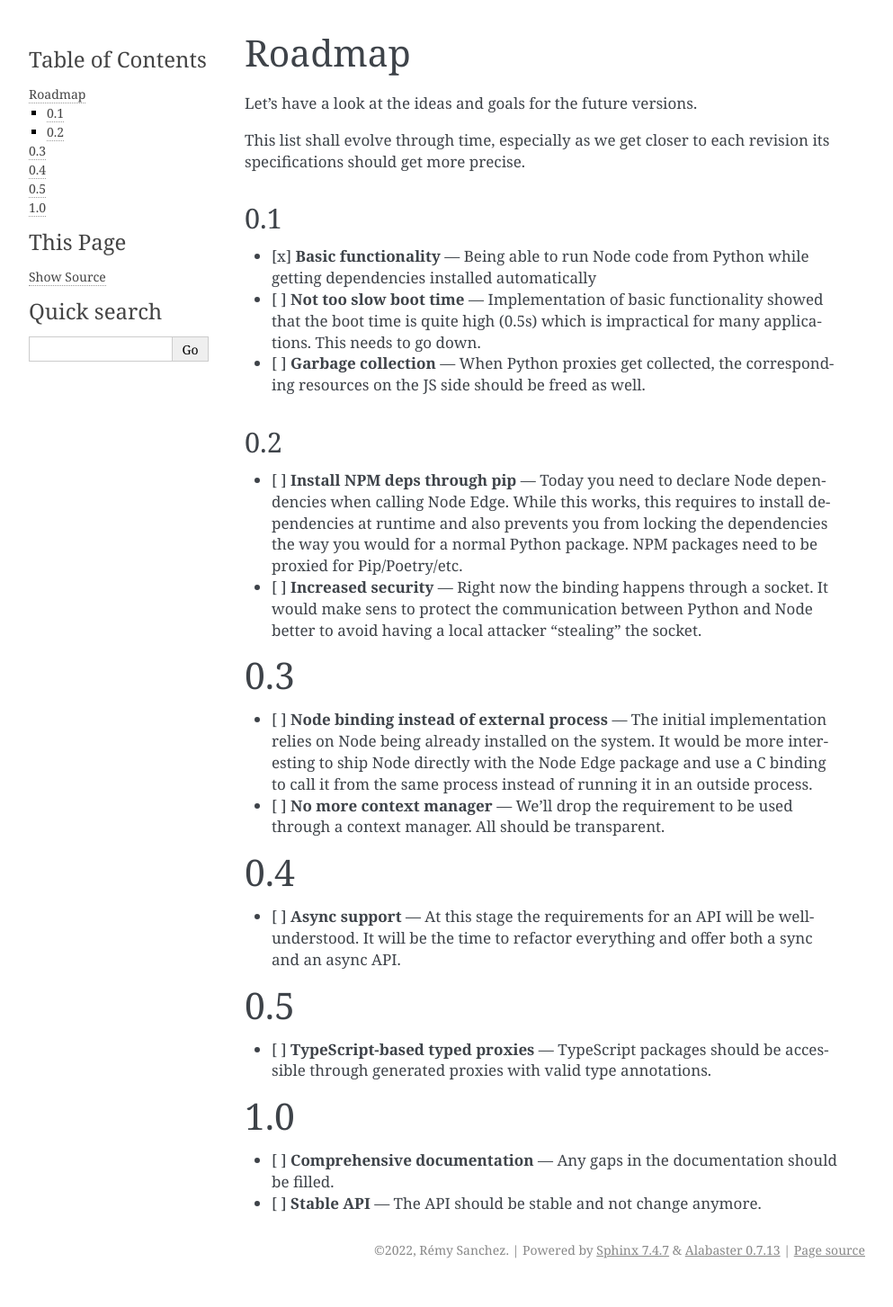
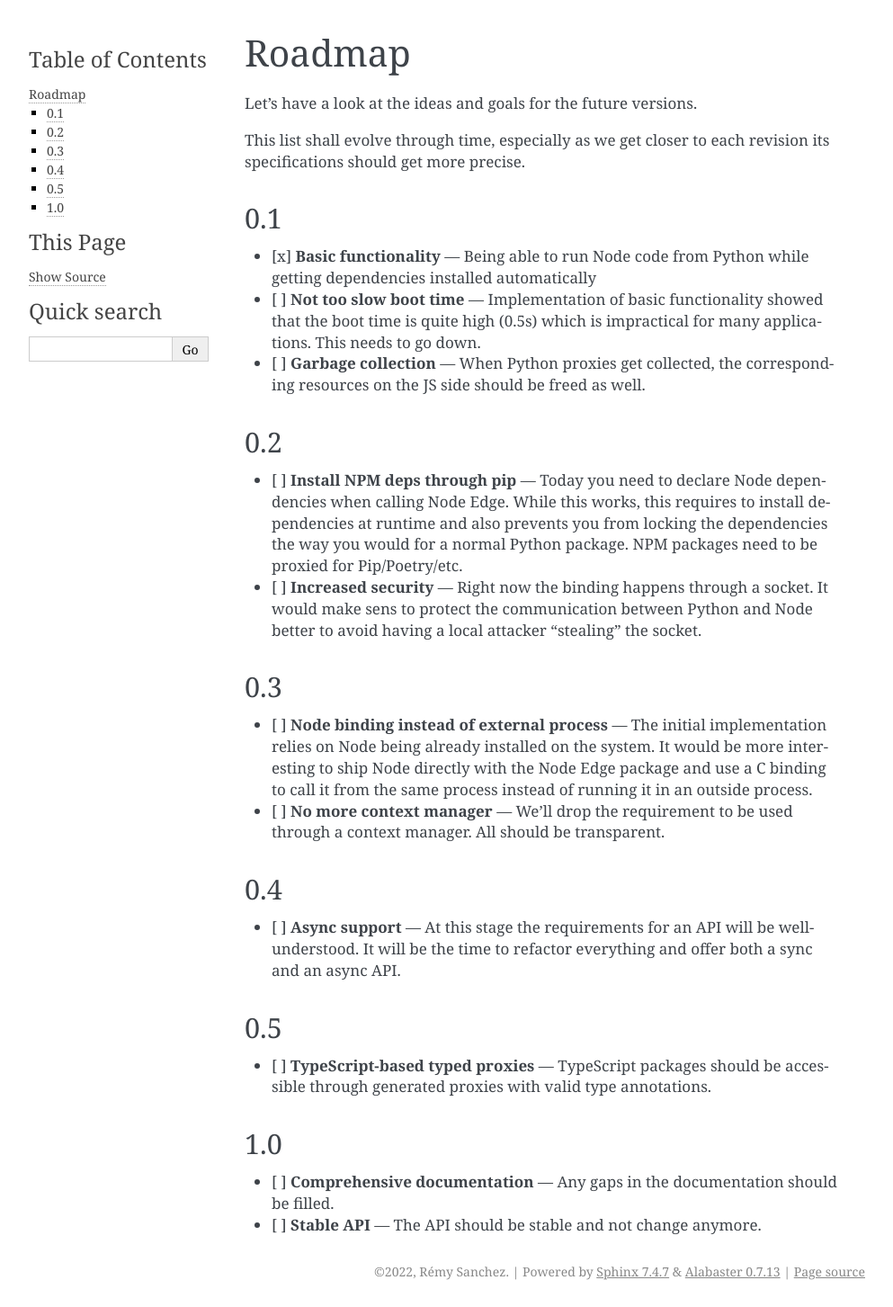
Before and after one commit to ModelW/py-node-edge, a Sphinx documentation site: the page built from doc/source/roadmap.md, in a window 1280 px wide. Shown: the whole page at 90% size, without its empty margins (148-1141 px from the left). Built offline with Sphinx 7.4.7, drawn with Linux system fonts in a browser that asks for light colours; before the commit the page ends 1429 px from its top, so only the background shows below that.

Commit message:
Got kind of distracted

```diff
--- a/doc/source/roadmap.md
+++ b/doc/source/roadmap.md
@@ -26,7 +26,7 @@ revision its specifications should get more precise.
         socket. It would make sens to protect the communication between Python
         and Node better to avoid having a local attacker "stealing" the socket.
 
-# 0.3
+## 0.3
 
 -   [ ] **Node binding instead of external process** &mdash; The initial
         implementation relies on Node being already installed on the system. It
@@ -36,18 +36,18 @@ revision its specifications should get more precise.
 -   [ ] **No more context manager** &mdash; We'll drop the requirement to be
         used through a context manager. All should be transparent.
 
-# 0.4
+## 0.4
 
 -   [ ] **Async support** &mdash; At this stage the requirements for an API will
         be well-understood. It will be the time to refactor everything and offer
         both a sync and an async API.
 
-# 0.5
+## 0.5
 
 -   [ ] **TypeScript-based typed proxies** &mdash; TypeScript packages should be
         accessible through generated proxies with valid type annotations.
 
-# 1.0
+## 1.0
 
 -   [ ] **Comprehensive documentation** &mdash; Any gaps in the documentation
         should be filled.
```
